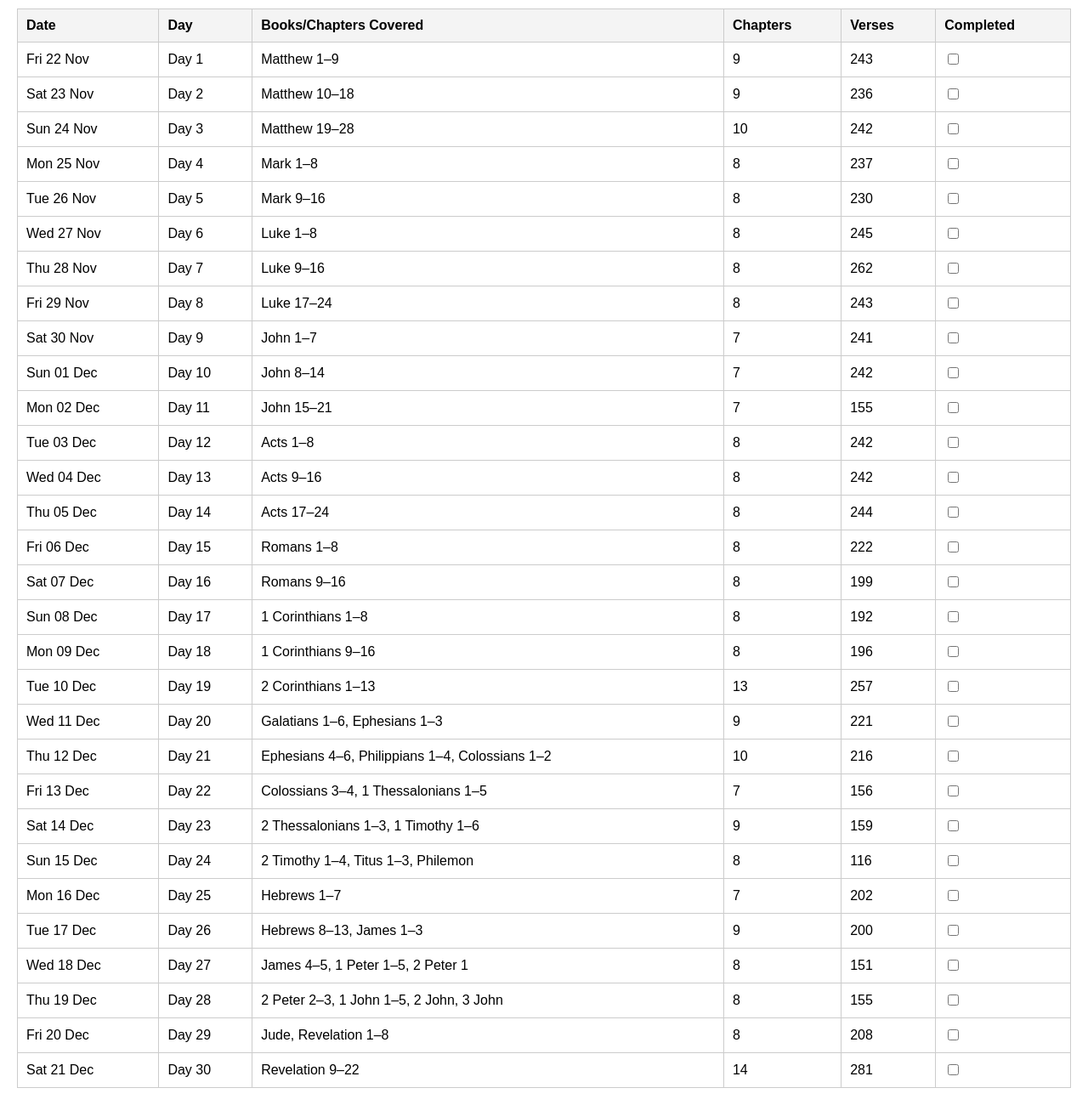
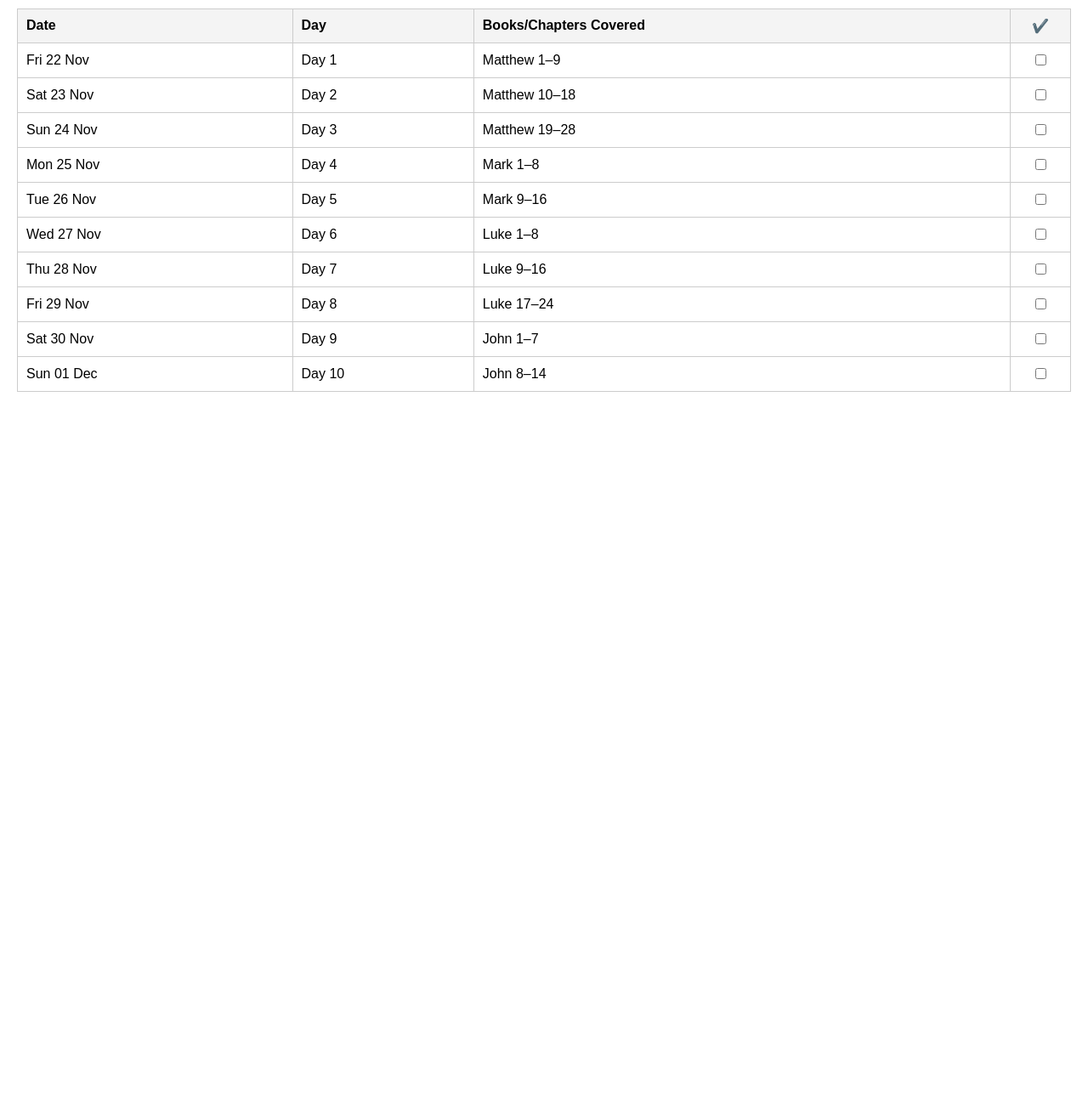
Before and after one commit to timlee201/bible-reading, a plain HTML site: page index.html in a window 1280 px wide. Shown: the part 111-1411 px from the top of the page at 85% size. After the commit the page ends 800 px from the top, so only its background shows below. Drawn offline with Linux system fonts and the light colour scheme.

Commit message:
Update index.html

```diff
--- a/index.html
+++ b/index.html
@@ -35,6 +35,10 @@
         .hidden {
             display: none;
         }
+        .icon-column {
+            text-align: center;
+            width: 50px;
+        }
     </style>
 </head>
 <body>
@@ -52,9 +56,9 @@
                 <th>Date</th>
                 <th>Day</th>
                 <th>Books/Chapters Covered</th>
-                <th class="chapters">Chapters</th>
-                <th class="verses">Verses</th>
-                <th>Completed</th>
+                <th class="chapters hidden">Chapters</th>
+                <th class="verses hidden">Verses</th>
+                <th class="icon-column"><span title="Completed">✔️</span></th>
             </tr>
         </thead>
         <tbody id="schedule">
@@ -74,27 +78,8 @@
             { date: "Thu 28 Nov", day: "Day 7", chapters: "Luke 9–16", numChapters: 8, verses: 262 },
             { date: "Fri 29 Nov", day: "Day 8", chapters: "Luke 17–24", numChapters: 8, verses: 243 },
             { date: "Sat 30 Nov", day: "Day 9", chapters: "John 1–7", numChapters: 7, verses: 241 },
-            { date: "Sun 01 Dec", day: "Day 10", chapters: "John 8–14", numChapters: 7, verses: 242 },
-            { date: "Mon 02 Dec", day: "Day 11", chapters: "John 15–21", numChapters: 7, verses: 155 },
-            { date: "Tue 03 Dec", day: "Day 12", chapters: "Acts 1–8", numChapters: 8, verses: 242 },
-            { date: "Wed 04 Dec", day: "Day 13", chapters: "Acts 9–16", numChapters: 8, verses: 242 },
-            { date: "Thu 05 Dec", day: "Day 14", chapters: "Acts 17–24", numChapters: 8, verses: 244 },
-            { date: "Fri 06 Dec", day: "Day 15", chapters: "Romans 1–8", numChapters: 8, verses: 222 },
-            { date: "Sat 07 Dec", day: "Day 16", chapters: "Romans 9–16", numChapters: 8, verses: 199 },
-            { date: "Sun 08 Dec", day: "Day 17", chapters: "1 Corinthians 1–8", numChapters: 8, verses: 192 },
-            { date: "Mon 09 Dec", day: "Day 18", chapters: "1 Corinthians 9–16", numChapters: 8, verses: 196 },
-            { date: "Tue 10 Dec", day: "Day 19", chapters: "2 Corinthians 1–13", numChapters: 13, verses: 257 },
-            { date: "Wed 11 Dec", day: "Day 20", chapters: "Galatians 1–6, Ephesians 1–3", numChapters: 9, verses: 221 },
-            { date: "Thu 12 Dec", day: "Day 21", chapters: "Ephesians 4–6, Philippians 1–4, Colossians 1–2", numChapters: 10, verses: 216 },
-            { date: "Fri 13 Dec", day: "Day 22", chapters: "Colossians 3–4, 1 Thessalonians 1–5", numChapters: 7, verses: 156 },
-            { date: "Sat 14 Dec", day: "Day 23", chapters: "2 Thessalonians 1–3, 1 Timothy 1–6", numChapters: 9, verses: 159 },
-            { date: "Sun 15 Dec", day: "Day 24", chapters: "2 Timothy 1–4, Titus 1–3, Philemon", numChapters: 8, verses: 116 },
-            { date: "Mon 16 Dec", day: "Day 25", chapters: "Hebrews 1–7", numChapters: 7, verses: 202 },
-            { date: "Tue 17 Dec", day: "Day 26", chapters: "Hebrews 8–13, James 1–3", numChapters: 9, verses: 200 },
-            { date: "Wed 18 Dec", day: "Day 27", chapters: "James 4–5, 1 Peter 1–5, 2 Peter 1", numChapters: 8, verses: 151 },
-            { date: "Thu 19 Dec", day: "Day 28", chapters: "2 Peter 2–3, 1 John 1–5, 2 John, 3 John", numChapters: 8, verses: 155 },
-            { date: "Fri 20 Dec", day: "Day 29", chapters: "Jude, Revelation 1–8", numChapters: 8, verses: 208 },
-            { date: "Sat 21 Dec", day: "Day 30", chapters: "Revelation 9–22", numChapters: 14, verses: 281 }
+            { date: "Sun 01 Dec", day: "Day 10", chapters: "John 8–14", numChapters: 7, verses: 242 }
+            // Add additional rows as needed...
         ];
 
         // Generate table rows dynamically
@@ -105,9 +90,9 @@
                 <td>${item.date}</td>
                 <td>${item.day}</td>
                 <td>${item.chapters}</td>
-                <td class="chapters">${item.numChapters}</td>
-                <td class="verses">${item.verses}</td>
-                <td><input type="checkbox" id="check${index}" onclick="saveProgress(${index})"></td>
+                <td class="chapters hidden">${item.numChapters}</td>
+                <td class="verses hidden">${item.verses}</td>
+                <td class="icon-column"><input type="checkbox" id="check${index}" onclick="saveProgress(${index})"></td>
             `;
             tableBody.appendChild(row);
         });
```
